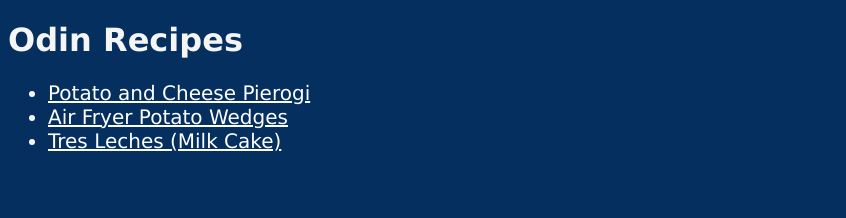
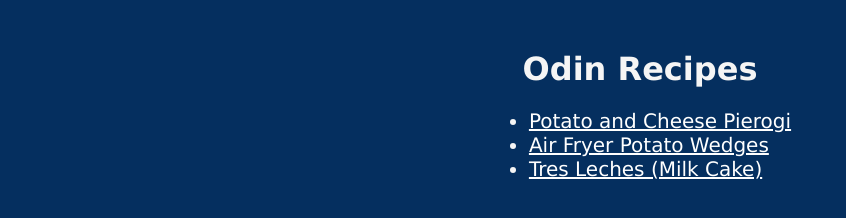
Before and after one commit to petyahyria/odin-recipes, a plain HTML site: page index.html in a window 1280 px wide. Shown: the whole page, without its empty margins (0-846 px from the left). Drawn offline with Linux system fonts and the light colour scheme.

Commit message:
Style position of items in index.html
I learn how to specify position for content so style page a little bit.
Add container and also apply margins, paddings and border where that is
nesessary.

```diff
--- a/index.html
+++ b/index.html
@@ -7,11 +7,13 @@
     <title>Odin Recipes</title>
 </head>
 <body>
+    <div class="container">
         <h1>Odin Recipes</h1>
         <ul>
             <li><a href="./recipes/potato-and-cheese-pierogi.html">Potato and Cheese Pierogi</a></li>
             <li><a href="./recipes/air-fryer-potato-wedges.html">Air Fryer Potato Wedges</a></li>
             <li><a href="./recipes/tres-leches.html">Tres Leches (Milk Cake)</a></li>
         </ul>
+    </div>
 </body>
 </html>
--- a/styles.css
+++ b/styles.css
@@ -4,8 +4,18 @@ body{
     background-color: #052F5F;
 }
 
+h1{
+    text-align: center;
+}
+
+ul{
+    width: fit-content;
+    margin: 10px auto;
+}
+
 li{
     font-size: 20px;
+    margin: 0 auto;
 }
 
 a{
@@ -16,3 +26,8 @@ img{
     height: auto;
     width: 300px;
 }
+
+.container{
+    width: 45%;
+    margin: 50px auto;
+}
```
Lines whose indentation alone changed are shown as unchanged.
